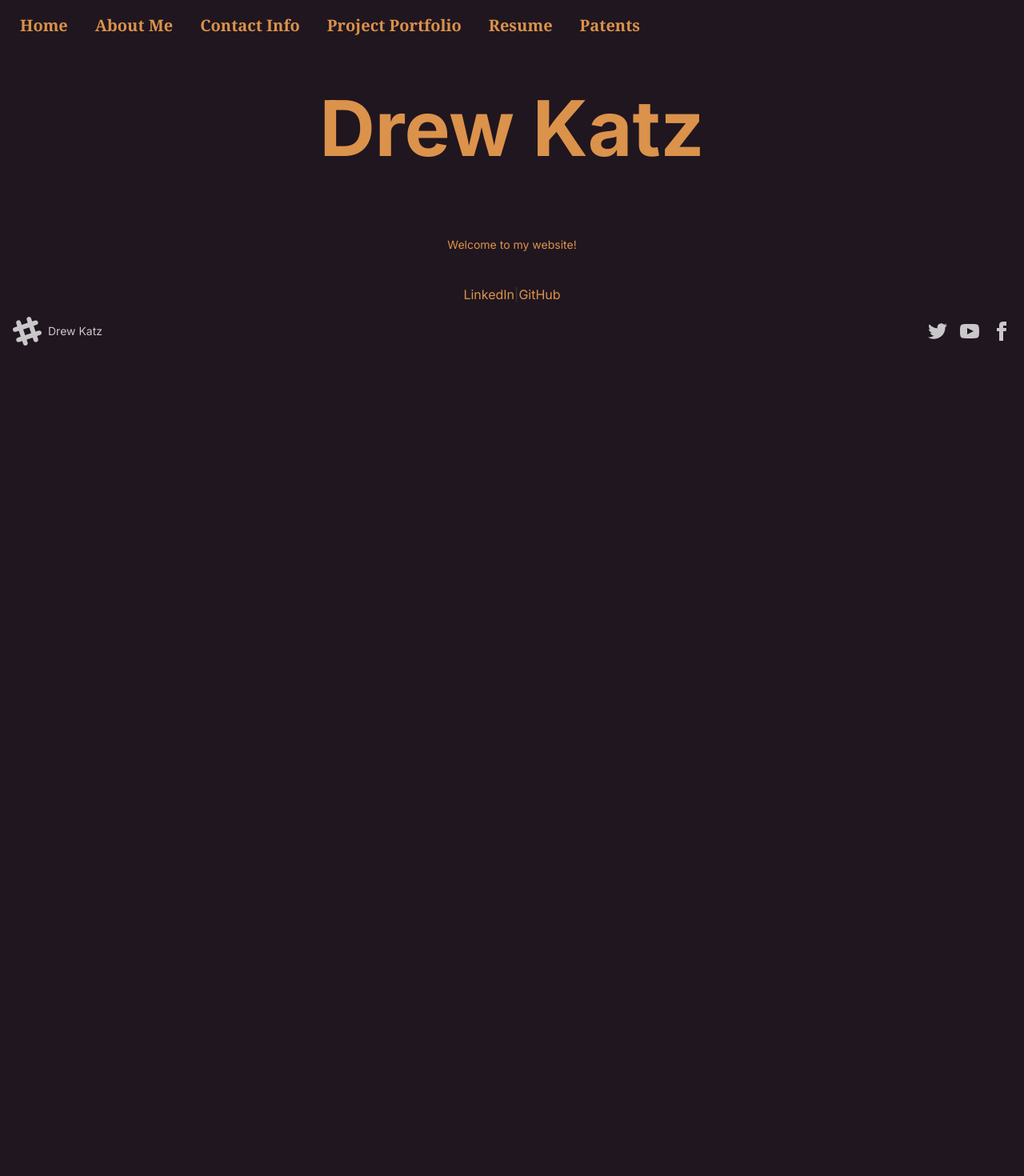
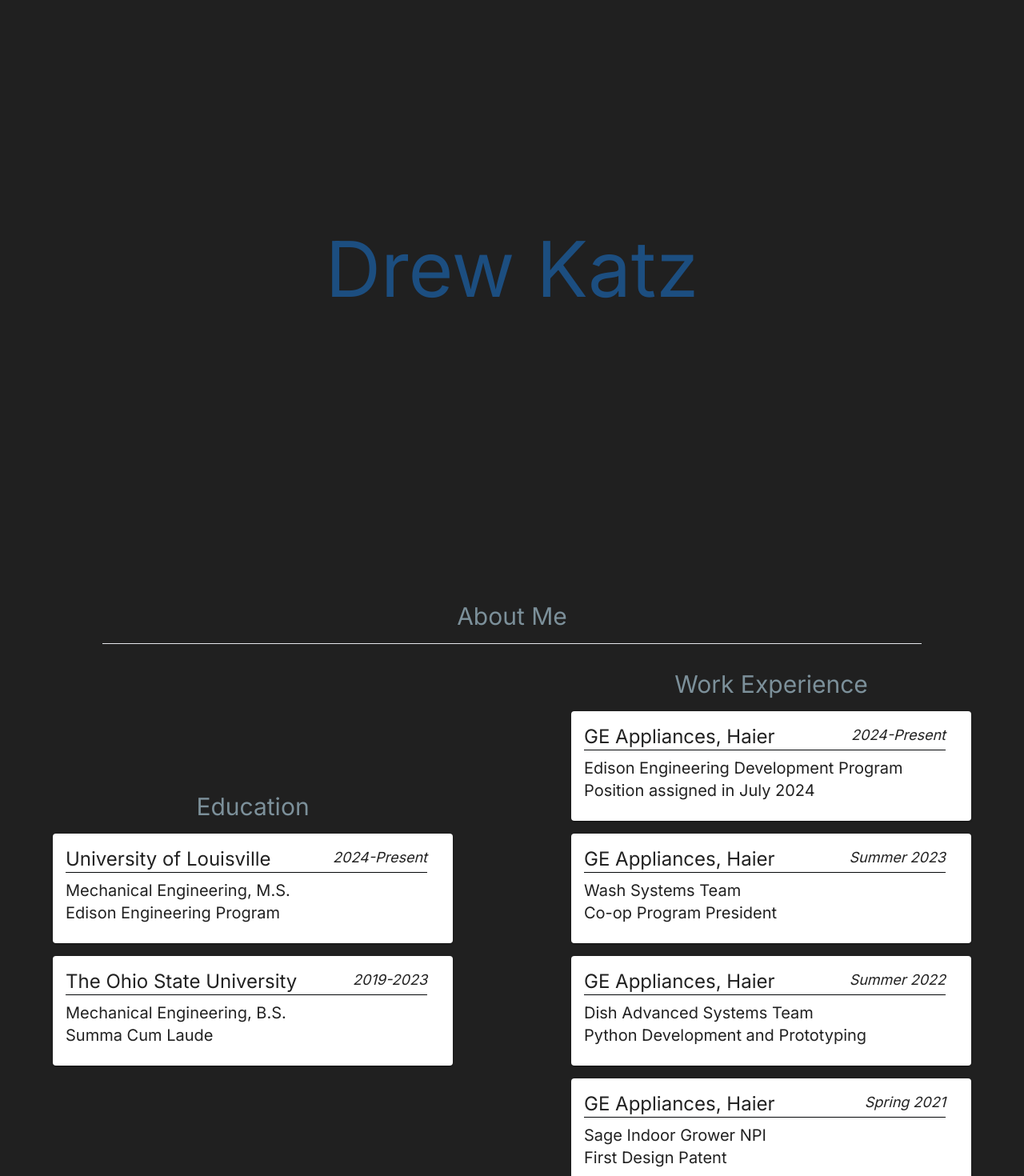
Before and after one commit to akatz113/drew-personal-website, a Next.js app: page / in a window 1280 px wide. Shown: the top 1470 px of the page at 80% size. Before the commit the page ends 800 px from the top, so only its background shows below. Built offline with nearby package versions, Linux system fonts and the light colour scheme.

Commit message:
new front page

```diff
--- /dev/null
+++ b/app/Components/InternshipSlider.tsx
@@ -0,0 +1,36 @@
+import React from "react";
+import { Exp } from "./ResumeInfo";
+import ResumeCard from "./ResumeCard";
+
+const InternshipSlider = () => {
+  return (
+    <div>
+      <div className="carousel w-full">
+        <div id="item1" className="carousel-item w-full">
+          <ResumeCard
+            date={Exp[1].date}
+            description={Exp[1].description}
+            details={Exp[1].details}
+          >
+            {Exp[1].title}
+          </ResumeCard>
+        </div>
+        <div id="item2" className="carousel-item w-full"></div>
+        <div id="item3" className="carousel-item w-full"></div>
+      </div>
+      <div className="flex justify-center w-full py-2 gap-2">
+        <a href="#item1" className="btn btn-xs">
+          1
+        </a>
+        <a href="#item2" className="btn btn-xs">
+          2
+        </a>
+        <a href="#item3" className="btn btn-xs">
+          3
+        </a>
+      </div>
+    </div>
+  );
+};
+
+export default InternshipSlider;
--- /dev/null
+++ b/app/Components/IntroGrid.tsx
@@ -0,0 +1,32 @@
+import { Grid } from "@mui/material";
+import React from "react";
+
+const IntroGrid = () => {
+  return (
+    <>
+      <Grid container spacing={2}>
+        <Grid item xs={5}>
+          <p className="text-center text-xl text-primary p-12 border-solid border-2 border-r-4 border-red-500">
+            Hello and welcome to my portfolio! I am an incoming Mechanical
+            Engineer at GE Appliances in the Edison Engineering Development
+            Program. To learn more about my projects and interests, check out
+            the rest of my website!
+          </p>
+        </Grid>
+        <Grid item xs={2}></Grid>
+        <Grid
+          item
+          xs={5}
+          className="border-solid border-2 border-green-400 h-12"
+        >
+          <img
+            src="240052598-4SPsquare.jpg"
+            className="rounded-full colored-shadow"
+          ></img>
+        </Grid>
+      </Grid>
+    </>
+  );
+};
+
+export default IntroGrid;
--- /dev/null
+++ b/app/Components/ResumeCard.tsx
@@ -0,0 +1,29 @@
+import React from "react";
+import { Card, CardContent } from "@mui/material";
+
+interface Props {
+  children: string;
+  date: string;
+  description?: string;
+  details?: string;
+}
+
+const ResumeCard = ({ children, date, description, details }: Props) => {
+  return (
+    <div className="w-[500px]">
+      <Card className="bg-secondary shadow-2xl">
+        <CardContent>
+          <div className="flex justify-between mr-4 text-lg">
+            <p className="text-right text-2xl ">{children}</p>
+            <p className="italic">{date}</p>
+          </div>
+          <hr className="mr-4 border-1 border-secondary-content pb-2" />
+          <p className="text-left text-xl ">{details}</p>
+          <p className="text-left text-xl">{description}</p>
+        </CardContent>
+      </Card>
+    </div>
+  );
+};
+
+export default ResumeCard;
--- /dev/null
+++ b/app/Components/ResumeInfo.tsx
@@ -0,0 +1,41 @@
+export const edu = [
+  {
+    title: "University of Louisville",
+    date: "2024-Present",
+    details: "Mechanical Engineering, M.S.",
+    description: "Edison Engineering Program",
+  },
+  {
+    title: "The Ohio State University",
+    date: "2019-2023",
+    details: "Mechanical Engineering, B.S.",
+    description: "Summa Cum Laude",
+  },
+];
+
+export const Exp = [
+  {
+    title: "GE Appliances, Haier",
+    date: "2024-Present",
+    details: "Edison Engineering Development Program",
+    description: "Position assigned in July 2024",
+  },
+  {
+    title: "GE Appliances, Haier",
+    date: "Summer 2023",
+    details: "Wash Systems Team",
+    description: "Co-op Program President",
+  },
+  {
+    title: "GE Appliances, Haier",
+    date: "Summer 2022",
+    details: "Dish Advanced Systems Team",
+    description: "Python Development and Prototyping",
+  },
+  {
+    title: "GE Appliances, Haier",
+    date: "Spring 2021",
+    details: "Sage Indoor Grower NPI",
+    description: "First Design Patent",
+  },
+];
--- /dev/null
+++ b/app/Components/ResumeOverview.tsx
@@ -0,0 +1,123 @@
+import React from "react";
+import { Card, Grid } from "@mui/material";
+import { CardContent } from "@mui/material";
+import ResumeCard from "./ResumeCard";
+import { Exp, edu } from "./ResumeInfo";
+/*
+//Define info for the resume overview
+let edu = [
+  {
+    title: "University of Louisville",
+    date: "2024-Present",
+    details: "Mechanical Engineering, M.S.",
+    description: "Edison Engineering Program",
+  },
+  {
+    title: "The Ohio State University",
+    date: "2019-2023",
+    details: "Mechanical Engineering, B.S.",
+    description: "Summa Cum Laude",
+  },
+];
+
+let Exp = [
+  {
+    title: "GE Appliances, Haier",
+    date: "2024-Present",
+    details: "Edison Engineering Development Program",
+    description: "Position assigned in July 2024",
+  },
+  {
+    title: "GE Appliances, Haier",
+    date: "Summer 2023",
+    details: "Wash Systems Team",
+    description: "Co-op Program President",
+  },
+  {
+    title: "GE Appliances, Haier",
+    date: "Summer 2022",
+    details: "Dish Advanced Systems Team",
+    description: "Python Development and Prototyping",
+  },
+  {
+    title: "GE Appliances, Haier",
+    date: "Spring 2021",
+    details: "Sage Indoor Grower NPI",
+    description: "First Design Patent",
+  },
+];
+*/
+const ResumeOverview = () => {
+  return (
+    <>
+      <h2 className="text-center text-3xl text-secondary my-4">About Me</h2>
+      <hr className="p-4 mx-32"></hr>
+      <div className="grid grid-cols-2 text-left gap-4 place-items-center">
+        <div className="grid gap-4 grid-cols-1 xs:max-w-[400px] place-items-center">
+          <div>
+            <h1 className="text-3xl text-secondary">Education</h1>
+          </div>
+          <div>
+            <ResumeCard
+              date={edu[0].date}
+              description={edu[0].description}
+              details={edu[0].details}
+            >
+              {edu[0].title}
+            </ResumeCard>
+          </div>
+          <div>
+            <ResumeCard
+              date={edu[1].date}
+              description={edu[1].description}
+              details={edu[1].details}
+            >
+              {edu[1].title}
+            </ResumeCard>
+          </div>
+        </div>
+        <div className="grid gap-4 grid-cols-1 xs:max-w-[400px] place-items-center">
+          <div>
+            <h1 className="text-3xl text-secondary">Work Experience</h1>
+          </div>
+          <div>
+            <ResumeCard
+              date={Exp[0].date}
+              description={Exp[0].description}
+              details={Exp[0].details}
+            >
+              {Exp[0].title}
+            </ResumeCard>
+          </div>
+          <div>
+            <ResumeCard
+              date={Exp[1].date}
+              description={Exp[1].description}
+              details={Exp[1].details}
+            >
+              {Exp[1].title}
+            </ResumeCard>
+          </div>
+          <div>
+            <ResumeCard
+              date={Exp[2].date}
+              description={Exp[2].description}
+              details={Exp[2].details}
+            >
+              {Exp[2].title}
+            </ResumeCard>
+          </div>
+          <ResumeCard
+            date={Exp[3].date}
+            description={Exp[3].description}
+            details={Exp[3].details}
+          >
+            {Exp[3].title}
+          </ResumeCard>
+        </div>
+      </div>
+    </>
+  );
+};
+
+export default ResumeOverview;
--- /dev/null
+++ b/app/Components/Title.tsx
@@ -0,0 +1,17 @@
+import React from "react";
+import Head from "next/head";
+
+const Title = () => {
+  return (
+    <>
+      <Head>
+        <title>Drew</title>
+      </Head>
+      <div className="text-8xl text-center font-base text-primary p-12 mt-60 mb-80">
+        <h1>Drew Katz</h1>
+      </div>
+    </>
+  );
+};
+
+export default Title;
--- /dev/null
+++ b/app/Components/ogFooter.tsx
@@ -0,0 +1,27 @@
+import React from "react";
+
+const ogFooter = () => {
+  return (
+    <div>
+      <div className="flex items-center justify-center">
+        <a
+          className="text-primary"
+          href="https://www.linkedin.com/in/drew-katz-9882a019a/"
+          target="_blank"
+        >
+          LinkedIn
+        </a>
+        <p className="text-secondary"> | </p>
+        <a
+          className="flex items-center justify-center text-primary"
+          href="https://github.com/akatz113"
+          target="_blank"
+        >
+          GitHub
+        </a>
+      </div>
+    </div>
+  );
+};
+
+export default ogFooter;
--- a/app/layout.tsx
+++ b/app/layout.tsx
@@ -18,11 +18,10 @@ export default function RootLayout({
 }>) {
   return (
     <html lang="en" data-theme="coffee">
-      <body className={inter.className}>
-        <Navbar />
-        {children}
-        <Footer />
-      </body>
+      <head>
+        <meta name="viewport" content="initial-scale=1, width=device-width" />
+      </head>
+      <body className={inter.className}>{children}</body>
     </html>
   );
 }
--- a/app/page.tsx
+++ b/app/page.tsx
@@ -1,34 +1,17 @@
 import Image from "next/image";
 import Link from "next/link";
+import IntroGrid from "./Components/IntroGrid";
+import Navbar from "./Components/Navbar";
+import { Card, Grid } from "@mui/material";
+import CardContent from "@mui/material/CardContent";
+import Title from "./Components/Title";
+import ResumeOverview from "./Components/ResumeOverview";
 
 export default function Home() {
   return (
     <>
-      <div id="name">
-        <h1 className="text-8xl text-center font-bold text-primary p-12">
-          Drew Katz
-        </h1>
-        <p className="text-sm text-center text-primary py-10">
-          Welcome to my website!
-        </p>
-        <div className="flex items-center justify-center">
-          <a
-            className="text-primary"
-            href="https://www.linkedin.com/in/drew-katz-9882a019a/"
-            target="_blank"
-          >
-            LinkedIn
-          </a>
-          <p className="text-secondary"> | </p>
-          <a
-            className="flex items-center justify-center text-primary"
-            href="https://github.com/akatz113"
-            target="_blank"
-          >
-            GitHub
-          </a>
-        </div>
-      </div>
+      <Title />
+      <ResumeOverview />
     </>
   );
 }
--- a/package.json
+++ b/package.json
@@ -10,8 +10,8 @@
   },
   "dependencies": {
     "@emotion/react": "^11.11.4",
-    "@emotion/styled": "^11.11.0",
-    "@mui/material": "^5.15.12",
+    "@emotion/styled": "^11.11.5",
+    "@mui/material": "^5.15.15",
     "next": "14.1.1",
     "react": "^18",
     "react-dom": "^18"
--- a/tailwind.config.ts
+++ b/tailwind.config.ts
@@ -17,7 +17,7 @@ const config: Config = {
   },
   plugins: [require("daisyui")],
   daisyui: {
-    themes: ["light", "dark", "coffee"],
+    themes: ["business"],
   }
 };
 export default config;
```
Also changed, not shown: app/homepage.module.css (line endings or trailing spaces), public/240052598-4SPsquare.jpg (added), 1 other file (tests, documents, lock files or other folders).
